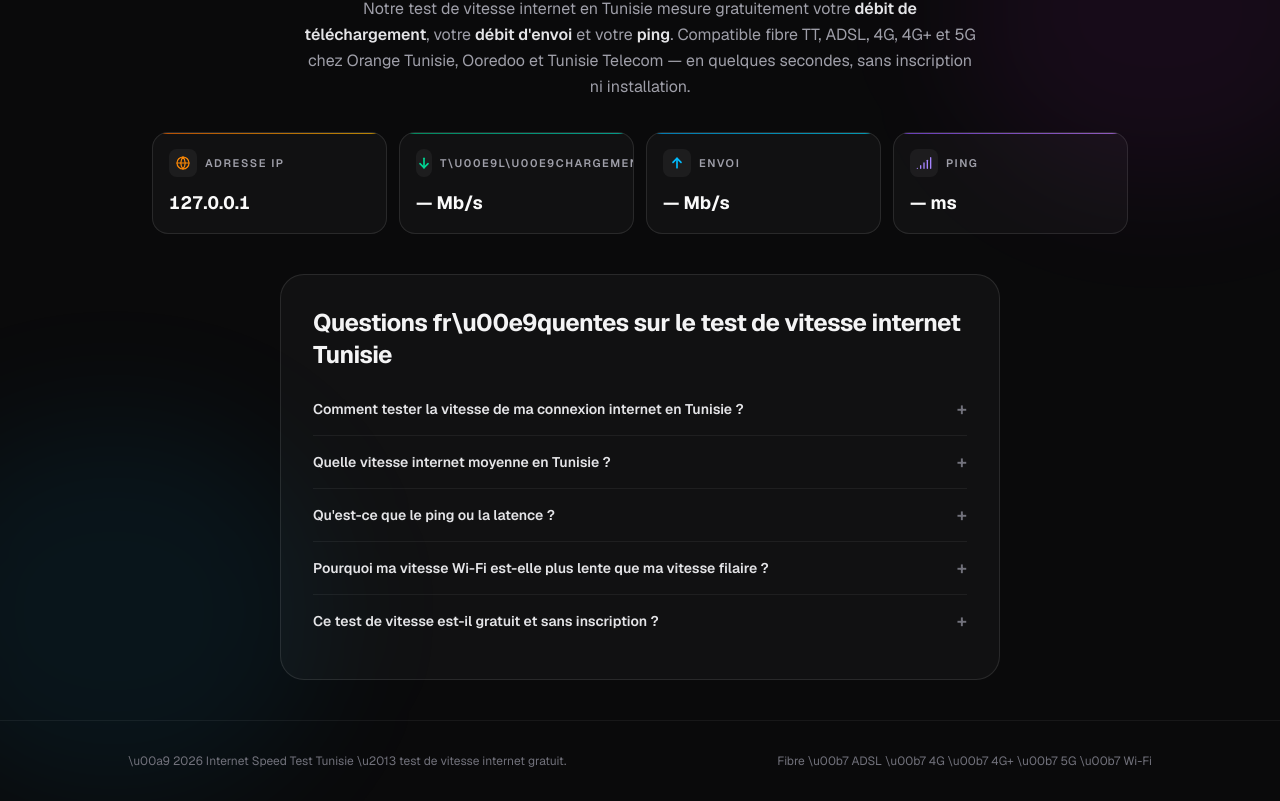
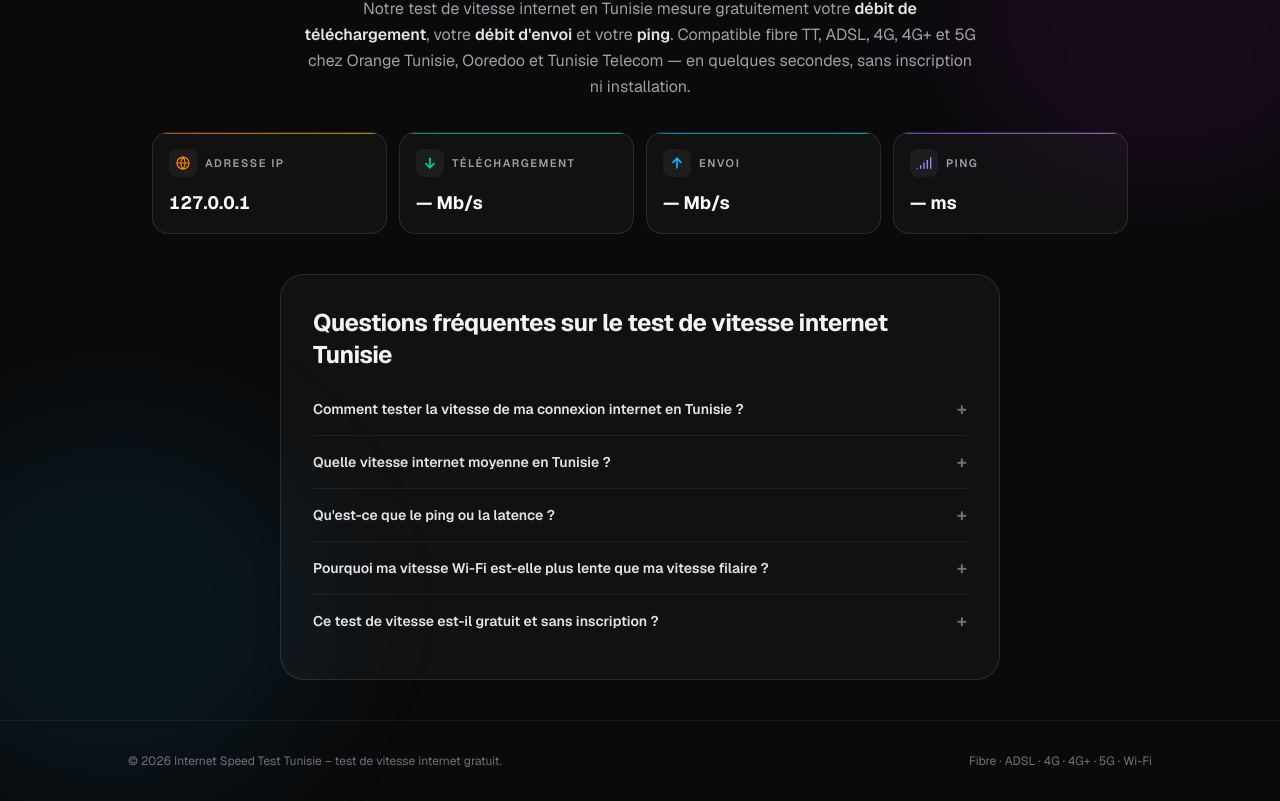
Before and after one commit to salahalaya/fast, a Next.js app: page / in a window 1280 px wide. Shown: the part 638-1439 px from the top of the page. Built offline with nearby package versions, Linux system fonts and the light colour scheme; no server answers.

Commit message:
Fix accented characters rendering literally in JSX text

```diff
--- a/src/components/SpeedTest.tsx
+++ b/src/components/SpeedTest.tsx
@@ -38,9 +38,9 @@ const UP_TIERS: Tier[] = [
 
 const PING_TIERS: Tier[] = [
   { min: 0, label: "Excellent", cap: "Parfait pour les jeux en ligne et les appels.", text: "text-emerald-300", bar: "bg-emerald-400", dot: "bg-emerald-400" },
-  { min: 35, label: "Bon", cap: "Id\u00e9al pour le streaming et la plupart des jeux en ligne.", text: "text-sky-300", bar: "bg-sky-400", dot: "bg-sky-400" },
-  { min: 80, label: "Moyen", cap: "Correct pour la vid\u00e9o et les appels vid\u00e9o.", text: "text-amber-300", bar: "bg-amber-400", dot: "bg-amber-400" },
-  { min: 150, label: "Lent", cap: "Les pages web et l'email fonctionnent quand m\u00eame.", text: "text-orange-400", bar: "bg-orange-500", dot: "bg-orange-500" },
+  { min: 35, label: "Bon", cap: "Idéal pour le streaming et la plupart des jeux en ligne.", text: "text-sky-300", bar: "bg-sky-400", dot: "bg-sky-400" },
+  { min: 80, label: "Moyen", cap: "Correct pour la vidéo et les appels vidéo.", text: "text-amber-300", bar: "bg-amber-400", dot: "bg-amber-400" },
+  { min: 150, label: "Lent", cap: "Les pages web et l'email fonctionnent quand même.", text: "text-orange-400", bar: "bg-orange-500", dot: "bg-orange-500" },
 ];
 
 const FAQ = [
@@ -255,7 +255,7 @@ export default function SpeedTest() {
 
     try {
       setPhase("latency");
-      setStatus("Mesure de la latence\u2026");
+      setStatus("Mesure de la latence…");
       const pingMs = await measurePing();
       setPing(pingMs);
       setProgress(0.1);
@@ -264,7 +264,7 @@ export default function SpeedTest() {
       setPhase("download");
       for (let i = 0; i < DOWNLOAD_ROUNDS.length; i++) {
         const mbytes = DOWNLOAD_ROUNDS[i];
-        setStatus(`T\u00e9l\u00e9chargement de ${mbytes} Mo \u00b7 ${DOWNLOAD_STREAMS} flux`);
+        setStatus(`Téléchargement de ${mbytes} Mo · ${DOWNLOAD_STREAMS} flux`);
         const speed = await downloadRound(mbytes, DOWNLOAD_STREAMS, (mbps) => {
           setLive(mbps);
           setProgress(0.1 + (0.45 * (i + 1)) / DOWNLOAD_ROUNDS.length);
@@ -280,7 +280,7 @@ export default function SpeedTest() {
       setLive(null);
       for (let i = 0; i < UPLOAD_ROUNDS.length; i++) {
         const mbytes = UPLOAD_ROUNDS[i];
-        setStatus(`Envoi de ${mbytes} Mo \u00b7 ${UPLOAD_STREAMS} flux`);
+        setStatus(`Envoi de ${mbytes} Mo · ${UPLOAD_STREAMS} flux`);
         const speed = await uploadRound(mbytes, UPLOAD_STREAMS, (mbps) => {
           setLive(mbps);
           setProgress(0.55 + (0.45 * (i + 1)) / UPLOAD_ROUNDS.length);
@@ -292,9 +292,9 @@ export default function SpeedTest() {
       setProgress(1);
       setPhase("done");
       setLive(bestDown);
-      setStatus("Test termin\u00e9");
+      setStatus("Test terminé");
     } catch (err) {
-      setError(err instanceof Error ? err.message : "Le test a \u00e9chou\u00e9. Veuillez r\u00e9essayer.");
+      setError(err instanceof Error ? err.message : "Le test a échoué. Veuillez réessayer.");
       setPhase("done");
       setStatus("Test interrompu");
     } finally {
@@ -316,16 +316,16 @@ export default function SpeedTest() {
   const upTier = pickTier(UP_TIERS, upload);
   const pingTier = pickTier(PING_TIERS, ping);
   const pill = neverStarted
-    ? { label: "Pr\u00eat", dot: "bg-orange-500", text: "text-orange-400" }
+    ? { label: "Prêt", dot: "bg-orange-500", text: "text-orange-400" }
     : phase === "latency"
       ? { label: "Latence", dot: "bg-amber-400", text: "text-amber-300" }
       : phase === "download"
-        ? { label: "T\u00e9l\u00e9chargement", dot: "bg-emerald-400", text: "text-emerald-300" }
+        ? { label: "Téléchargement", dot: "bg-emerald-400", text: "text-emerald-300" }
         : phase === "upload"
           ? { label: "Envoi", dot: "bg-sky-400", text: "text-sky-300" }
           : download !== null
             ? { label: downTier.label, dot: downTier.dot, text: downTier.text }
-            : { label: "Termin\u00e9", dot: "bg-emerald-400", text: "text-emerald-300" };
+            : { label: "Terminé", dot: "bg-emerald-400", text: "text-emerald-300" };
 
   return (
     <main className="relative flex min-h-dvh flex-col overflow-hidden">
@@ -349,7 +349,7 @@ export default function SpeedTest() {
             <span className="absolute inline-flex h-full w-full animate-ping rounded-full bg-emerald-400 opacity-60" />
             <span className="relative inline-flex h-2 w-2 rounded-full bg-emerald-400" />
           </span>
-          {ip ?? "connexion\u2026"}
+          {ip ?? "connexion…"}
         </div>
       </header>
 
@@ -409,7 +409,7 @@ export default function SpeedTest() {
                   ? "cursor-wait"
                   : "hover:scale-105 hover:shadow-orange-500/60 active:scale-95 focus-visible:outline-2 focus-visible:outline-offset-4 focus-visible:outline-orange-400"
               }`}
-              aria-label={isTesting ? "Test en cours\u2026" : started ? "Relancer le test" : "Lancer le test de vitesse"}
+              aria-label={isTesting ? "Test en cours…" : started ? "Relancer le test" : "Lancer le test de vitesse"}
             >
               {isTesting ? (
                 <svg className="h-9 w-9 animate-spin" viewBox="0 0 24 24" fill="none" aria-hidden>
@@ -483,7 +483,7 @@ export default function SpeedTest() {
             bar="from-orange-500 to-amber-400"
           />
           <Stat
-            label="T\u00e9l\u00e9chargement"
+            label="Téléchargement"
             value={`${fmtSpeed(download)} Mb/s`}
             icon={<ArrowDownIcon className="h-4 w-4 text-emerald-400" />}
             bar="from-emerald-500 to-teal-400"
@@ -511,12 +511,12 @@ export default function SpeedTest() {
                 Ce que cela signifie
               </h3>
               <span className="hidden rounded-full border border-white/10 bg-white/[0.04] px-3 py-1 text-[11px] text-zinc-500 sm:block">
-                compar\u00e9 \u00e0 un forfait classique de 50 Mb/s
+                comparé à un forfait classique de 50 Mb/s
               </span>
             </div>
             <div className="mt-1 divide-y divide-white/[0.06]">
               <ResultRow
-                label="T\u00e9l\u00e9chargement"
+                label="Téléchargement"
                 value={fmtSpeed(download)}
                 unit="Mb/s"
                 tier={downTier}
@@ -541,9 +541,9 @@ export default function SpeedTest() {
               />
             </div>
             <p className="mt-4 text-xs leading-relaxed text-zinc-500">
-              Ces valeurs sont des estimations \u2014 la vitesse r\u00e9elle varie selon le Wi-Fi et vos appareils.
+              Ces valeurs sont des estimations — la vitesse réelle varie selon le Wi-Fi et vos appareils.
               Les barres comparent avec un forfait classique de 50 Mb/s : plus long = plus rapide.
-              Pour le ping, un nombre plus bas signifie une connexion plus r\u00e9active.
+              Pour le ping, un nombre plus bas signifie une connexion plus réactive.
             </p>
           </div>
         </section>
@@ -552,7 +552,7 @@ export default function SpeedTest() {
       <section className="mx-auto w-full max-w-3xl px-6 pb-10">
         <div className="rounded-3xl border border-white/10 bg-white/[0.03] p-5 sm:p-8">
           <h2 className="text-lg font-bold tracking-tight text-zinc-100 sm:text-2xl">
-            Questions fr\u00e9quentes sur le test de vitesse internet Tunisie
+            Questions fréquentes sur le test de vitesse internet Tunisie
           </h2>
           <div className="mt-3 divide-y divide-white/[0.06]">
             {FAQ.map((item) => (
@@ -573,10 +573,10 @@ export default function SpeedTest() {
       <footer className="border-t border-white/[0.06] px-6 py-8">
         <div className="mx-auto flex w-full max-w-5xl flex-col items-center justify-between gap-2 text-center text-xs text-zinc-500 sm:flex-row sm:text-left">
           <p>
-            \u00a9 {new Date().getFullYear()} Internet Speed Test Tunisie \u2013 test de vitesse
+            © {new Date().getFullYear()} Internet Speed Test Tunisie – test de vitesse
             internet gratuit.
           </p>
-          <p>Fibre \u00b7 ADSL \u00b7 4G \u00b7 4G+ \u00b7 5G \u00b7 Wi-Fi</p>
+          <p>Fibre · ADSL · 4G · 4G+ · 5G · Wi-Fi</p>
         </div>
       </footer>
     </main>
```
